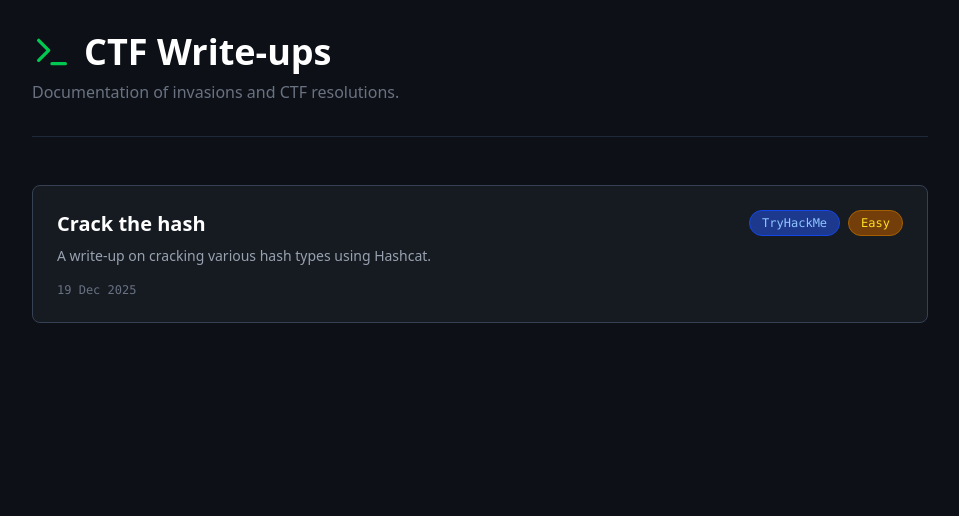
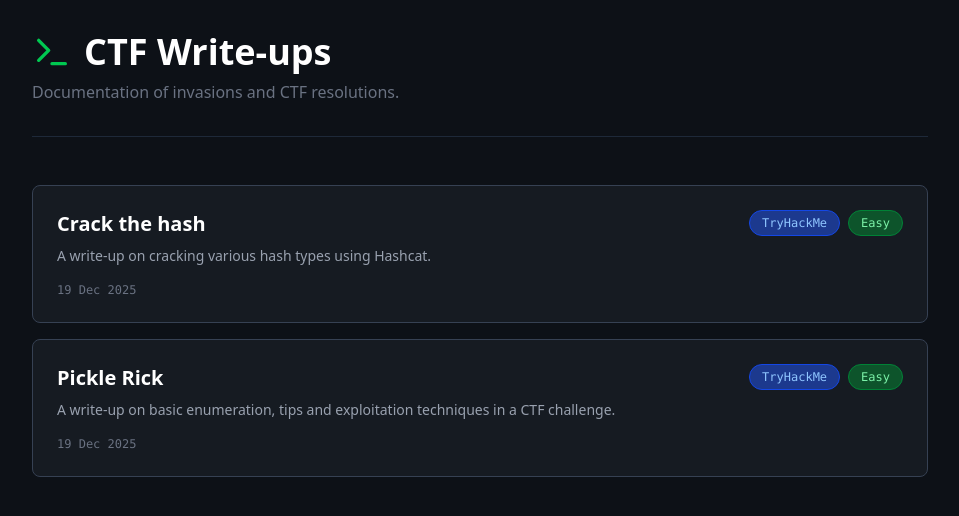
Before and after one commit to JoaoOliveira-Dev/pages, a React (Vite) app: page / in a window 1280 px wide. Shown: the top 516 px of the page, without its empty margins (160-1119 px from the left). Built offline with nearby package versions, Linux system fonts and the light colour scheme.

Commit message:
adicionando novos write-ups e componentes de link

```diff
--- a/src/App.tsx
+++ b/src/App.tsx
@@ -1,6 +1,7 @@
 import { HashRouter, Routes, Route } from 'react-router-dom';
 import Home from './pages/home';
 import HashcatCrash from './pages/writeups/HashcatCrash';
+import PickleRick from './pages/writeups/PickleRick';
 
 function App() {
   return (
@@ -11,6 +12,7 @@ function App() {
 
         {/* Rotas dos Write-ups */}
         <Route path="/writeup/crack-the-hash" element={<HashcatCrash />} />
+        <Route path="/writeup/pickle-rick" element={<PickleRick />} />
 
         {/* Exemplo de futuro write-up */}
         {/* <Route path="/writeup/sql-injection" element={<SqlInjectionPage />} /> */}
--- /dev/null
+++ b/src/components/links/LinkCrackHash.tsx
@@ -0,0 +1,14 @@
+import WriteUpLinkCard from './WriteUpLinkCard';
+
+export default function LinkCrackHash() {
+  return (
+    <WriteUpLinkCard
+      to="/writeup/crack-the-hash"
+      title="Crack the hash"
+      platform="TryHackMe"
+      difficulty="easy"
+      description="A write-up on cracking various hash types using Hashcat."
+      date="19 Dec 2025"
+    />
+  );
+}
--- /dev/null
+++ b/src/components/links/WriteUpLinkCard.tsx
@@ -0,0 +1,42 @@
+import { Link } from 'react-router-dom';
+import { Badge } from '../WriteUpComponents';
+
+interface WriteUpLinkCardProps {
+  to: string;
+  title: string;
+  platform: string;
+  difficulty: 'easy' | 'medium' | 'hard';
+  description: string;
+  date: string;
+}
+
+export default function WriteUpLinkCard({
+  to,
+  title,
+  platform,
+  difficulty,
+  description,
+  date,
+}: WriteUpLinkCardProps) {
+  const difficultyLabel = difficulty.charAt(0).toUpperCase() + difficulty.slice(1);
+
+  return (
+    <Link to={to} className="block group">
+      <div className="rounded-lg border border-gray-700 bg-[#161b22] p-6 transition-colors hover:border-green-500">
+        <div className="mb-2 flex items-start justify-between gap-4">
+          <h2 className="text-xl font-bold text-white transition-colors group-hover:text-green-400">
+            {title}
+          </h2>
+
+          <div className="flex gap-2">
+            <Badge type="platform">{platform}</Badge>
+            <Badge type={difficulty}>{difficultyLabel}</Badge>
+          </div>
+        </div>
+
+        <p className="mb-4 text-sm text-gray-400">{description}</p>
+        <div className="font-mono text-xs text-gray-500">{date}</div>
+      </div>
+    </Link>
+  );
+}
--- a/src/pages/home.tsx
+++ b/src/pages/home.tsx
@@ -1,6 +1,5 @@
-import { Link } from 'react-router-dom';
-import { Badge } from '../components/WriteUpComponents';
-import { Terminal } from 'lucide-react';
+import { Terminal } from "lucide-react";
+import WriteUpLinkCard from "../components/links/WriteUpLinkCard";
 
 const Home = () => {
   return (
@@ -11,33 +10,29 @@ const Home = () => {
             <Terminal className="text-green-500" size={40} />
             CTF Write-ups
           </h1>
-          <p className="text-gray-500">Documentation of invasions and CTF resolutions.</p>
+          <p className="text-gray-500">
+            Documentation of invasions and CTF resolutions.
+          </p>
         </header>
 
         <div className="grid gap-4">
-          {/* --- ITEM 1: Card do Write-up --- */}
-          <Link to="/writeup/crack-the-hash" className="block group">
-            <div className="bg-[#161b22] border border-gray-700 rounded-lg p-6 hover:border-green-500 transition-colors">
-              <div className="flex justify-between items-start mb-2">
-                <h2 className="text-xl font-bold text-white group-hover:text-green-400 transition-colors">
-                  Crack the hash
-                </h2>
-                <div className="flex gap-2">
-                  <Badge type="platform">TryHackMe</Badge>
-                  <Badge type="medium">Easy</Badge>
-                </div>
-              </div>
-              <p className="text-gray-400 text-sm mb-4">
-                A write-up on cracking various hash types using Hashcat.
-              </p>
-              <div className="text-xs text-gray-500 font-mono">
-                19 Dec 2025
-              </div>
-            </div>
-          </Link>
+          <WriteUpLinkCard
+            to="/writeup/crack-the-hash"
+            title="Crack the hash"
+            platform="TryHackMe"
+            difficulty="easy"
+            description="A write-up on cracking various hash types using Hashcat."
+            date="19 Dec 2025"
+          />
 
-          {/* Adicione novos cards aqui conforme for escrevendo */}
-
+          <WriteUpLinkCard
+            to="/writeup/pickle-rick"
+            title="Pickle Rick"
+            platform="TryHackMe"
+            difficulty="easy"
+            description="A write-up on basic enumeration, tips and exploitation techniques in a CTF challenge."
+            date="19 Dec 2025"
+          />
         </div>
       </div>
     </div>
--- /dev/null
+++ b/src/pages/writeups/PickleRick.tsx
@@ -0,0 +1,38 @@
+import { Link } from "react-router-dom";
+import { ArrowLeft } from "lucide-react";
+import {
+  WriteUpLayout,
+  TerminalBlock,
+  ExternalLink,
+  Title,
+} from "../../components/WriteUpComponents";
+
+const PickleRick = () => {
+  return (
+    <WriteUpLayout
+      title="Pickle Rick"
+      platform="TryHackMe"
+      difficulty="Easy"
+      date="19 Dec 2025"
+    >
+      <Link
+        to="/"
+        className="flex items-center gap-2 text-green-500 hover:text-green-400"
+      >
+        <ArrowLeft size={20} />
+        Back to Write-ups
+      </Link>
+
+      <Title>Pickle Rick</Title>
+      <p className="text-gray-400">
+        This Rick and Morty-themed challenge requires you to exploit a web
+        server and find three ingredients to help Rick make his potion and
+        transform himself back into a human from a pickle.
+      </p>
+
+
+    </WriteUpLayout>
+  );
+};
+
+export default PickleRick;
```
Also changed, not shown: 1 other file (tests, documents, lock files or other folders).
